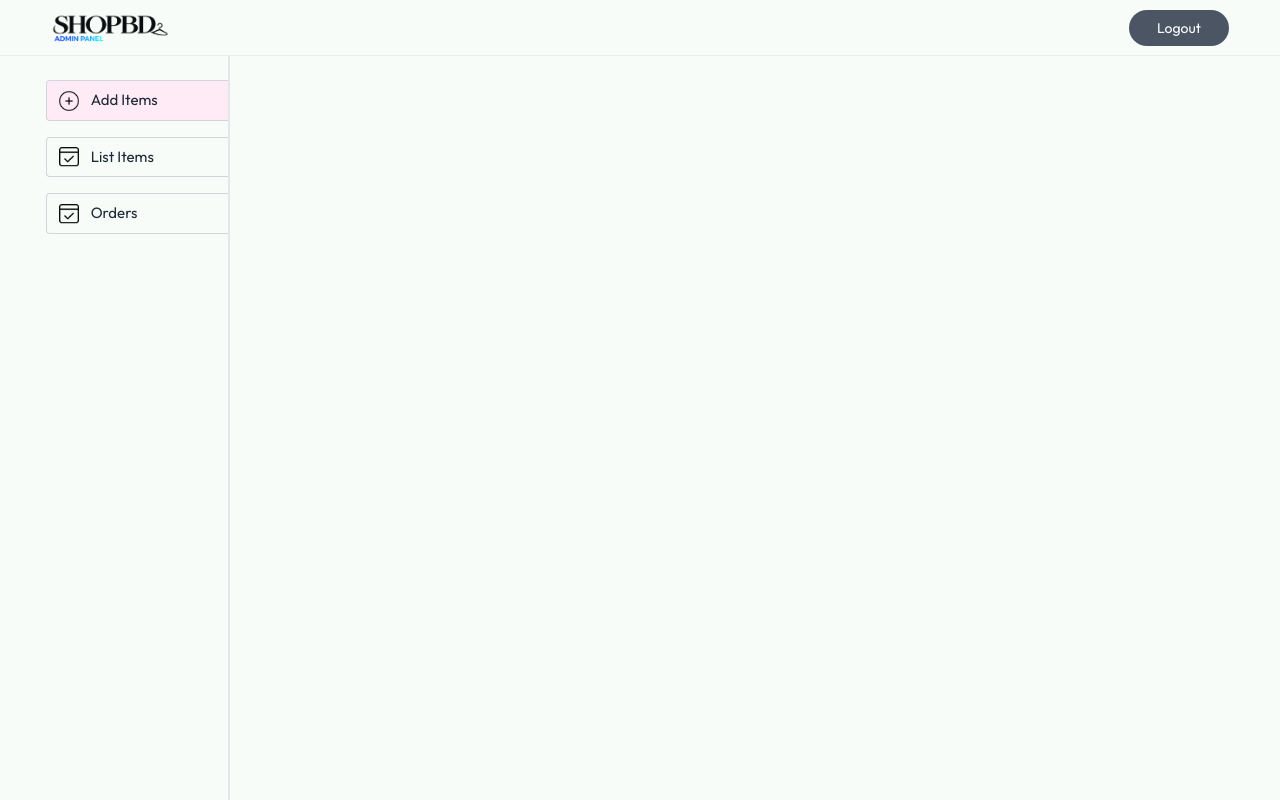
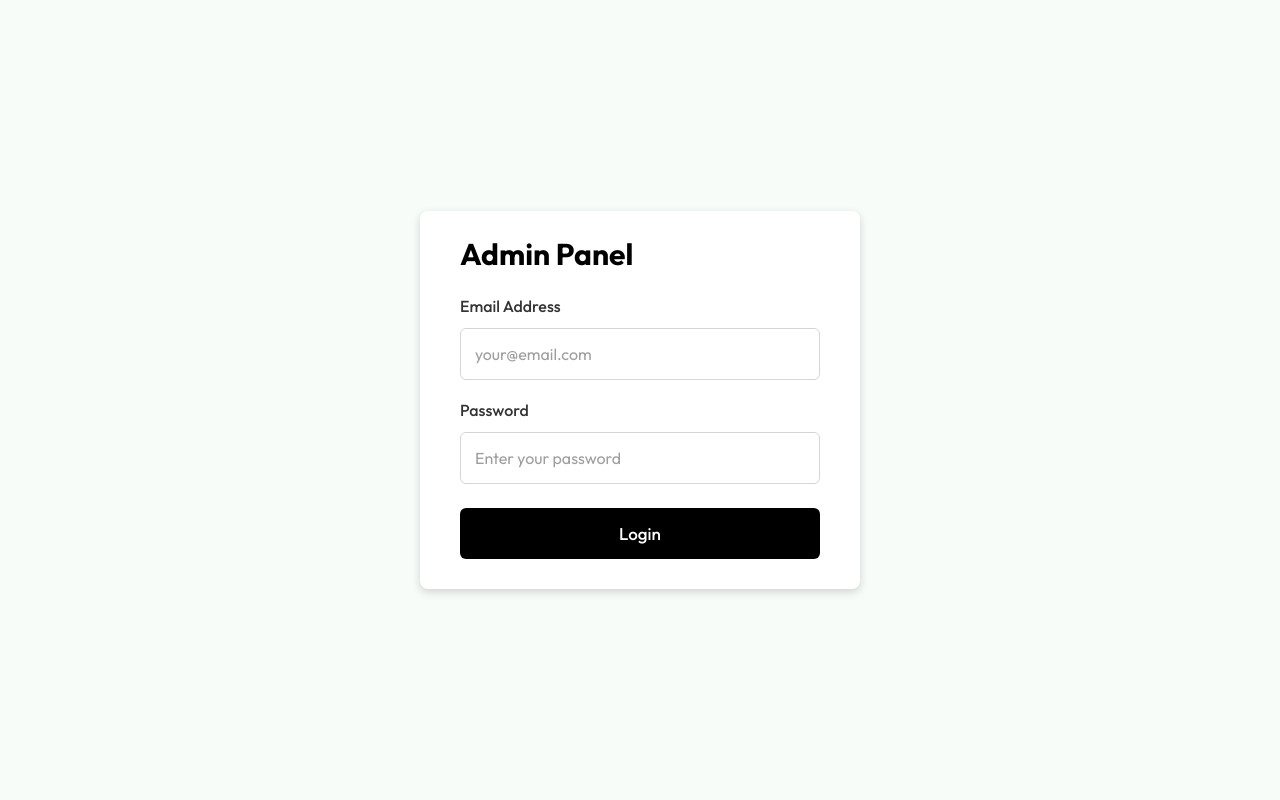
Before and after one commit to mdjakariaa/ShopBD, a React (Vite) app in the folder admin/: page / in a window 1280 px wide. Before the commit this address led to /add. Built offline with nearby package versions, Linux system fonts and the light colour scheme.

Commit message:
Login page created and set a condition between Admin Dashboard and Login Page

```diff
--- a/admin/src/App.jsx
+++ b/admin/src/App.jsx
@@ -3,9 +3,17 @@ import Layout from './components/Layout'
 import AddItems from './pages/AddItems'
 import ListItems from './pages/ListItems'
 import Orders from './pages/Orders'
+import Login from './pages/Login'
+import { useState } from 'react'
 
 function App() {
+  const [token, setToken] = useState("");
   return (
+    <div className="App">
+      {token === ""
+      ?
+        <Login />
+      : <>
       <Routes>
           <Route element={<Layout />}>
             <Route index element={<Navigate to="/add" replace />} />
@@ -15,7 +23,10 @@ function App() {
             <Route path="*" element={<Navigate to="/add" replace />} />
           </Route>
         </Routes>
-  )
+      </>
+      }
+    </div>
+  );
 }
 
 export default App
--- a/admin/src/components/Navbar.jsx
+++ b/admin/src/components/Navbar.jsx
@@ -6,7 +6,7 @@ function Navbar() {
       <img
         className="block w-[max(10%,80px)] select-none"
         src={assets.logo}
-        alt="FOREVER Admin Panel"
+        alt="Admin Panel"
         draggable="false"
       />
 
--- /dev/null
+++ b/admin/src/pages/Login.jsx
@@ -0,0 +1,139 @@
+import { useState } from "react";
+import { useNavigate } from "react-router-dom";
+
+const Login = () => {
+  const navigate = useNavigate();
+
+  const [formData, setFormData] = useState({
+    email: "",
+    password: "",
+  });
+
+  const handleChange = (e) => {
+    setFormData((prev) => ({
+      ...prev,
+      [e.target.name]: e.target.value,
+    }));
+  };
+
+  const handleSubmit = (e) => {
+    e.preventDefault();
+
+    // Temporary frontend login
+    // Replace this later with your real authentication API.
+    navigate("/add");
+  };
+
+  return (
+    <main className="flex min-h-screen w-full items-center justify-center bg-[#f7fcf8]">
+      <form
+        onSubmit={handleSubmit}
+        className="
+          w-[440px]
+          rounded-[8px]
+          bg-white
+          px-[40px]
+          pb-[30px]
+          pt-[28px]
+          shadow-[0_3px_8px_rgba(0,0,0,0.16)]
+          max-[520px]:mx-5
+          max-[520px]:w-full
+          max-[520px]:px-6
+        "
+      >
+        <h1 className="mb-[25px] text-[30px] font-bold leading-none text-black">
+          Admin Panel
+        </h1>
+
+        {/* Email */}
+        <div className="mb-[18px]">
+          <label
+            htmlFor="email"
+            className="mb-[10px] block text-[16px] font-medium text-[#333]"
+          >
+            Email Address
+          </label>
+
+          <input
+            id="email"
+            name="email"
+            type="email"
+            value={formData.email}
+            onChange={handleChange}
+            placeholder="your@email.com"
+            className="
+              h-[52px]
+              w-full
+              rounded-[6px]
+              border
+              border-[#d5d5d5]
+              bg-white
+              px-[14px]
+              text-[16px]
+              text-[#333]
+              outline-none
+              placeholder:text-[#9e9e9e]
+              focus:border-[#999]
+            "
+          />
+        </div>
+
+        {/* Password */}
+        <div className="mb-[24px]">
+          <label
+            htmlFor="password"
+            className="mb-[10px] block text-[16px] font-medium text-[#333]"
+          >
+            Password
+          </label>
+
+          <input
+            id="password"
+            name="password"
+            type="password"
+            value={formData.password}
+            onChange={handleChange}
+            placeholder="Enter your password"
+            className="
+              h-[52px]
+              w-full
+              rounded-[6px]
+              border
+              border-[#d5d5d5]
+              bg-white
+              px-[14px]
+              text-[16px]
+              text-[#333]
+              outline-none
+              placeholder:text-[#9e9e9e]
+              focus:border-[#999]
+            "
+          />
+        </div>
+
+        {/* Login Button */}
+        <button
+          type="submit"
+          className="
+            flex
+            h-[51px]
+            w-full
+            items-center
+            justify-center
+            rounded-[6px]
+            bg-black
+            text-[17px]
+            font-medium
+            text-white
+            transition-opacity
+            hover:opacity-90
+          "
+        >
+          Login
+        </button>
+      </form>
+    </main>
+  );
+};
+
+export default Login;
```
Lines whose indentation alone changed are shown as unchanged.
